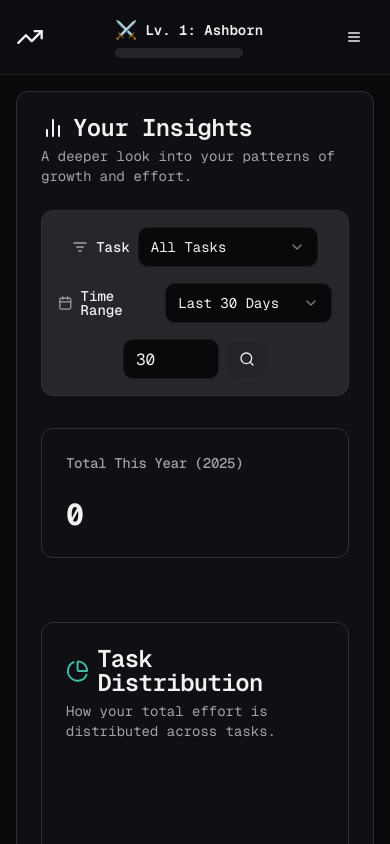
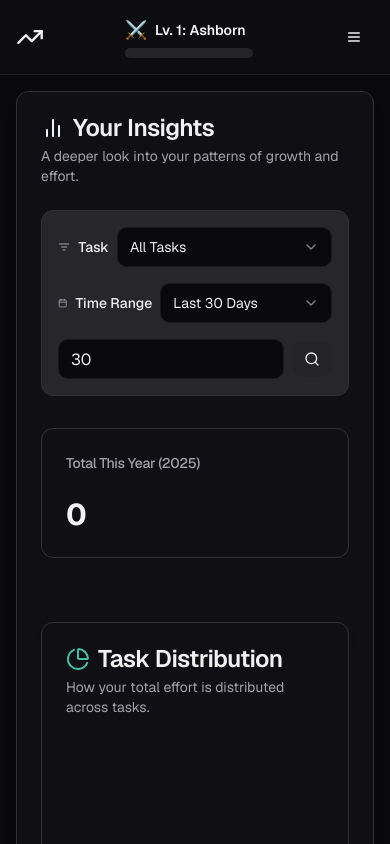
Before and after one commit to Abhi9818-max/SIGIL-clean, a Next.js app: page /insights in a window 390 px wide. Shown: the top 844 px of the page. Built offline with nearby package versions, Linux system fonts and the light colour scheme.

Commit message:
yeah its better now make all features smooth for phone and adjust all pa

```diff
--- a/src/app/insights/page.tsx
+++ b/src/app/insights/page.tsx
@@ -98,12 +98,12 @@ export default function InsightsPage() {
           </CardHeader>
           <CardContent>
              <div className="p-4 border rounded-lg bg-muted/50 mb-8">
-                <div className="flex flex-col sm:flex-row flex-wrap items-center gap-4">
-                    <div className="flex items-center gap-2">
+                <div className="flex flex-col md:flex-row flex-wrap items-center gap-4">
+                    <div className="flex items-center gap-2 w-full md:w-auto">
                         <ListFilter className="h-4 w-4 text-muted-foreground" />
-                        <Label htmlFor="task-filter">Task</Label>
+                        <Label htmlFor="task-filter" className="flex-shrink-0">Task</Label>
                         <Select onValueChange={(value) => setSelectedTaskId(value === 'all' ? null : value)} defaultValue="all" name="task-filter">
-                            <SelectTrigger className="w-[180px]">
+                            <SelectTrigger className="w-full md:w-[180px]">
                                 <SelectValue placeholder="Select a task" />
                             </SelectTrigger>
                             <SelectContent>
@@ -115,11 +115,11 @@ export default function InsightsPage() {
                         </Select>
                     </div>
 
-                    <div className="flex items-center gap-2">
+                    <div className="flex items-center gap-2 w-full md:w-auto">
                         <Calendar className="h-4 w-4 text-muted-foreground" />
-                        <Label htmlFor="time-range-filter">Time Range</Label>
+                        <Label htmlFor="time-range-filter" className="flex-shrink-0">Time Range</Label>
                          <Select onValueChange={(value: TimeRange) => setTimeRange(value)} defaultValue={timeRange} name="time-range-filter">
-                            <SelectTrigger className="w-[180px]">
+                            <SelectTrigger className="w-full md:w-[180px]">
                                 <SelectValue placeholder="Select time range" />
                             </SelectTrigger>
                             <SelectContent>
@@ -131,7 +131,7 @@ export default function InsightsPage() {
                         </Select>
                     </div>
 
-                    <div className="flex items-center gap-2">
+                    <div className="flex items-center gap-2 w-full md:w-auto">
                         <Label htmlFor="custom-days" className="sr-only">Custom Days</Label>
                         <Input
                             id="custom-days"
@@ -139,7 +139,7 @@ export default function InsightsPage() {
                             value={customDays}
                             onChange={(e) => setCustomDays(e.target.valueAsNumber || 0)}
                             placeholder="Days"
-                            className="w-24"
+                            className="w-full md:w-24"
                             onFocus={() => setTimeRange('custom')}
                         />
                         <Button onClick={handleCustomDaysApply} size="sm" variant="secondary">
--- a/src/app/layout.tsx
+++ b/src/app/layout.tsx
@@ -32,7 +32,7 @@ export default function RootLayout({
         <meta name="apple-mobile-web-app-status-bar-style" content="black-translucent" />
         <link rel="apple-touch-icon" href="/icons/apple-touch-icon.png" />
       </head>
-      <body className={`font-mono antialiased`}>
+      <body className={`font-sans antialiased`}>
         <UserRecordsProvider>
           <TodoProvider>
             {children}
--- a/src/components/records/ContributionGraph.tsx
+++ b/src/components/records/ContributionGraph.tsx
@@ -62,7 +62,7 @@ const ContributionGraph: React.FC<ContributionGraphProps> = ({ onDayClick, selec
     <div className="p-4 rounded-lg shadow-md bg-card">
       <div className="flex gap-3">
         <ScrollArea className="w-full whitespace-nowrap" ref={scrollAreaRef}>
-          <div className="flex gap-x-4">
+          <div className="flex gap-x-2 sm:gap-x-4">
             {monthlyGraphData.map((monthCol, monthIdx) => (
               <div
                 key={monthCol.monthLabel}
@@ -75,16 +75,16 @@ const ContributionGraph: React.FC<ContributionGraphProps> = ({ onDayClick, selec
                   }
                 }}>
                 <div className="text-xs font-medium mb-1 text-center h-5 flex items-center">{monthCol.monthLabel}</div>
-                <div className="grid grid-cols-7 grid-rows-6 gap-1">
+                <div className="grid grid-cols-7 grid-rows-6 gap-1.5 sm:gap-1">
                   {monthCol.weeks.map((week, weekIdx) =>
                     week.map((day, dayInWeekIdx) => {
                       const key = day.isPlaceholder
                         ? `ph-${monthCol.monthLabel}-${weekIdx}-${dayInWeekIdx}`
                         : day.date;
                       return day.isPlaceholder ? (
-                        <div key={key} className="w-6 h-6 rounded-sm" />
+                        <div key={key} className="w-5 h-5 sm:w-6 sm:h-6 rounded-sm" />
                       ) : (
-                        <div key={key} className="w-6 h-6">
+                        <div key={key} className="w-5 h-5 sm:w-6 sm:h-6">
                           <DaySquare
                             day={day as DayData}
                             onClick={() => {
--- a/src/components/records/RecordModal.tsx
+++ b/src/components/records/RecordModal.tsx
@@ -156,7 +156,7 @@ const RecordModal: React.FC<RecordModalProps> = ({
           {dailyRecords.length > 0 && (
             <>
               <h3 className="mb-2 text-sm font-medium text-muted-foreground">Existing Records</h3>
-              <ScrollArea className="max-h-[150px] pr-4 mb-4">
+              <ScrollArea className="max-h-[200px] pr-4 mb-4">
                 <div className="space-y-2">
                   {dailyRecords.map((rec) => {
                     const task = rec.taskType ? getTaskDefinitionById(rec.taskType) : null;
--- a/src/components/todo/TodoListCard.tsx
+++ b/src/components/todo/TodoListCard.tsx
@@ -1,3 +1,4 @@
+
 "use client";
 
 import React from 'react';
@@ -31,7 +32,7 @@ const TodoListCard = () => {
             <p className="text-center text-muted-foreground py-4">All tasks completed! ✨</p>
           </div>
         ) : (
-          <ScrollArea className="h-[180px] pr-3">
+          <ScrollArea className="h-[240px] pr-3">
             <ul className="space-y-3">
               {incompleteItems.map((item) => {
                 const isOverdue = item.dueDate && !item.completed && isPast(startOfDay(new Date(item.dueDate)));
```
